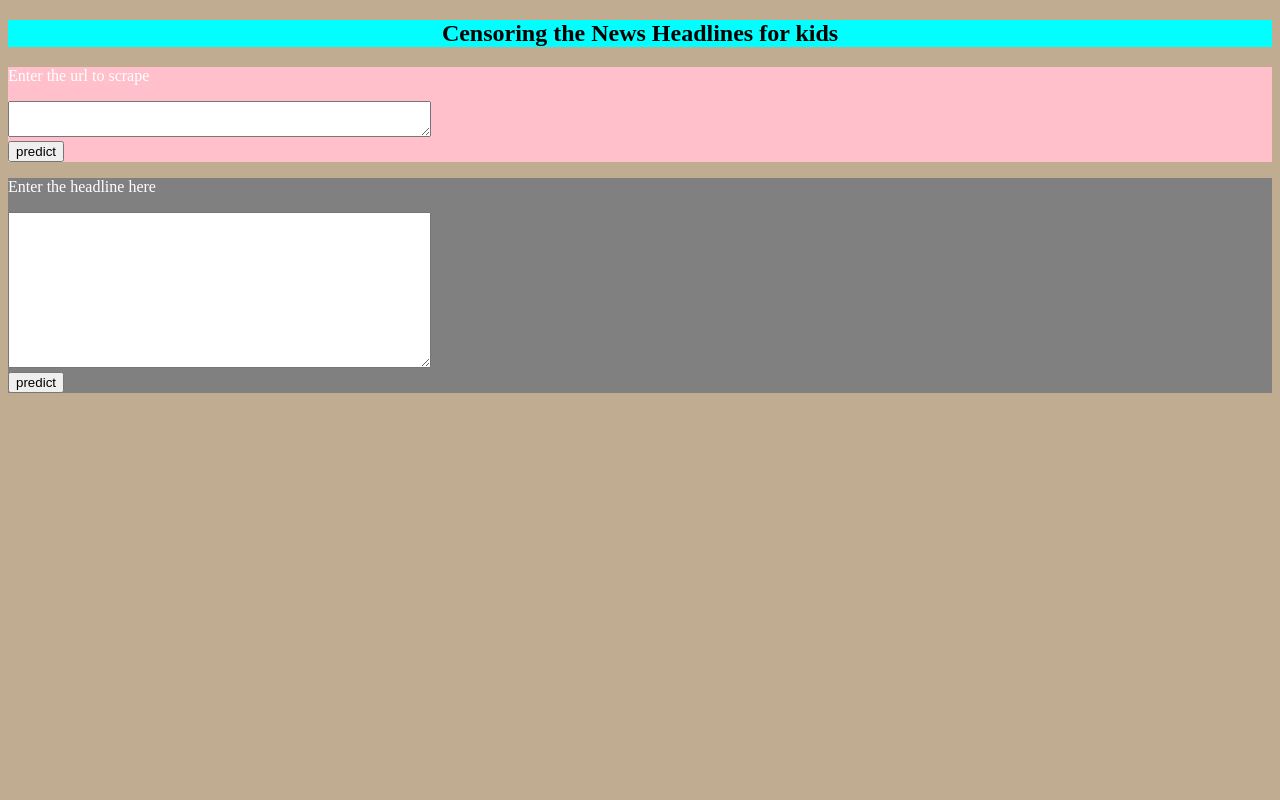
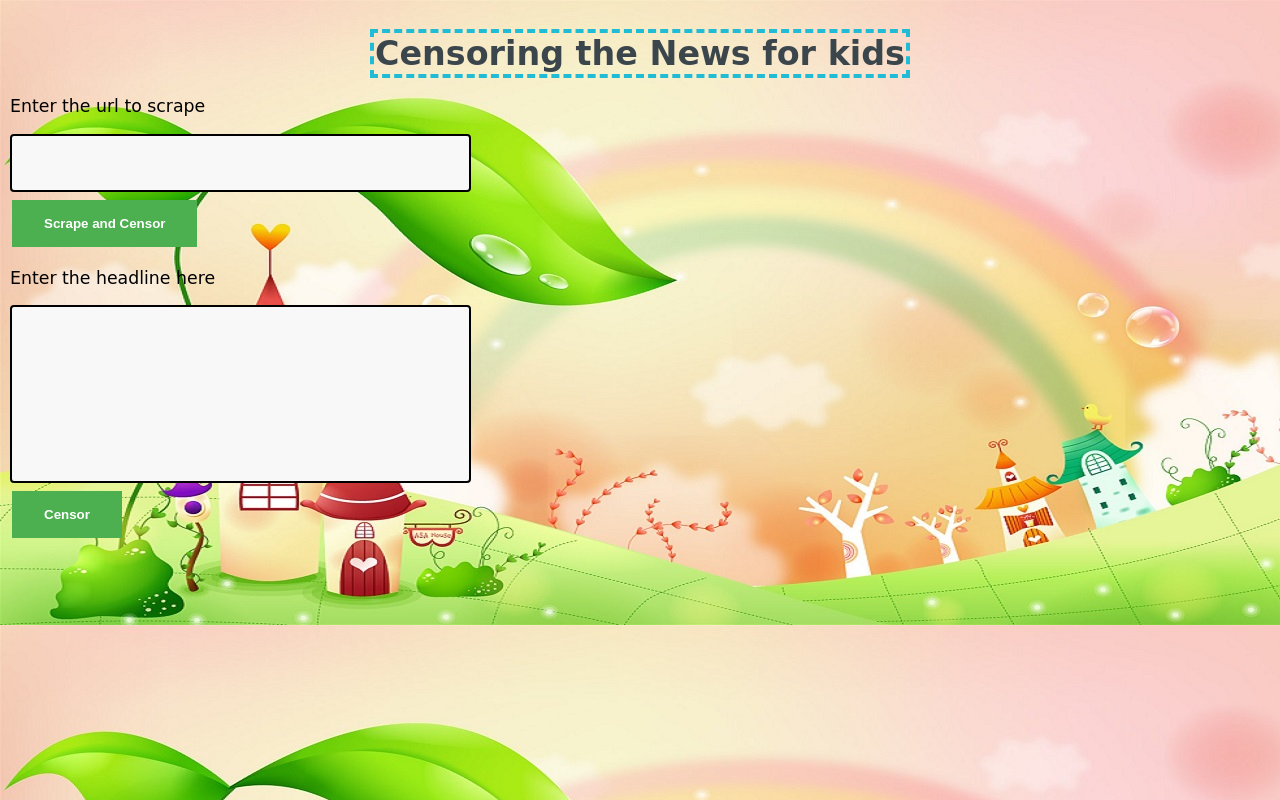
Before and after one commit to A-Aparna/Censoring-the-News-for-Kids, a Flask app: page / in a window 1280 px wide. Run offline with Flask 2, Linux system fonts and the light colour scheme.

Commit message:
Add files via upload

```diff
--- a/templates/home.html
+++ b/templates/home.html
@@ -2,35 +2,37 @@
 <html>
 <head>
     <title>Home</title>
+    <link rel="stylesheet" type="text/css" href="../static/css/styles.css">
+    <!-- <link rel="stylesheet" type="text/css" href="{{ url_for('static', filename='css/styles.css') }}">-->
 </head>
-<body bgcolor='#C0AC90' >
+<body class="home">
 
-    <header bgcolor="#222222" >
-        <div style="background-color:cyan; color:white;">
-        <h2 align='center'>
-                <span style="color:black">Censoring the News Headlines for kids</span></h2>
+    <header  >
+            <div id="header" class="section">
+                <h1 align="center"><span> Censoring the News for kids</span></h1>
         </div>
+
     </header>
-        <div style="background-color:pink; color:white;" class="ml-container">
+        <div class="ml-container">
 
         <form action="{{ url_for('scrape')}}" method="POST">
         <p>Enter the url to scrape</p>
         <textarea name="message" rows="2" cols="50"></textarea>
         <br/>
 
-        <input type="submit" class="btn-info" value="predict">
+        <input type="submit" class="btn-info" value="Scrape and Censor">
 
         </form>
     </div>
 
-    <div style="background-color:grey; color:white;" class="ml-container">
+    <div class="ml-container">
 
         <form action="{{ url_for('predict')}}" method="POST">
         <p>Enter the headline here</p>
         <textarea name="message" rows="10" cols="50"></textarea>
         <br/>
 
-        <input type="submit" class="btn-info" value="predict">
+        <input type="submit" class="btn-info" value="Censor">
 
         </form>
     </div>
```
Also changed, not shown: templates/censor.html (+5 -4 lines), templates/scrape_censor.html (+5 -4 lines).
